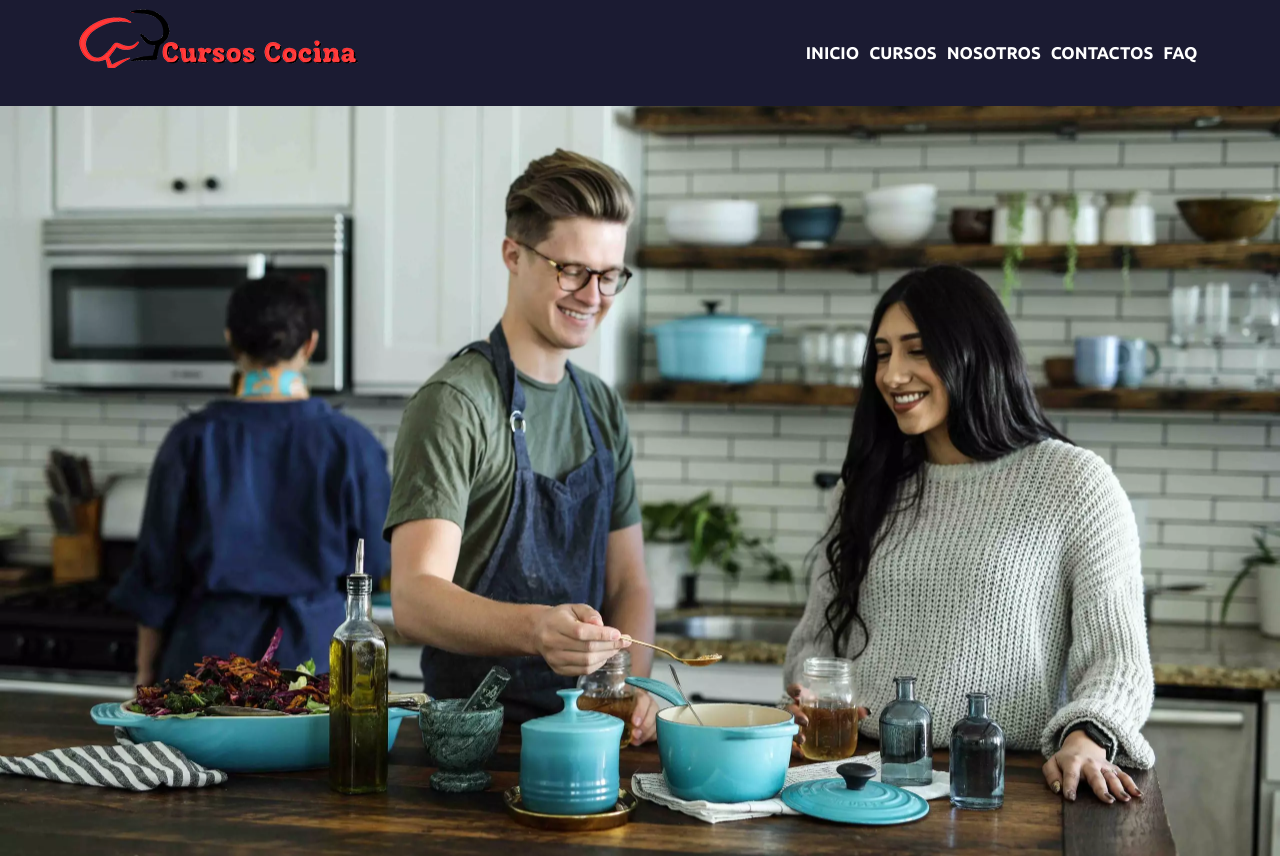
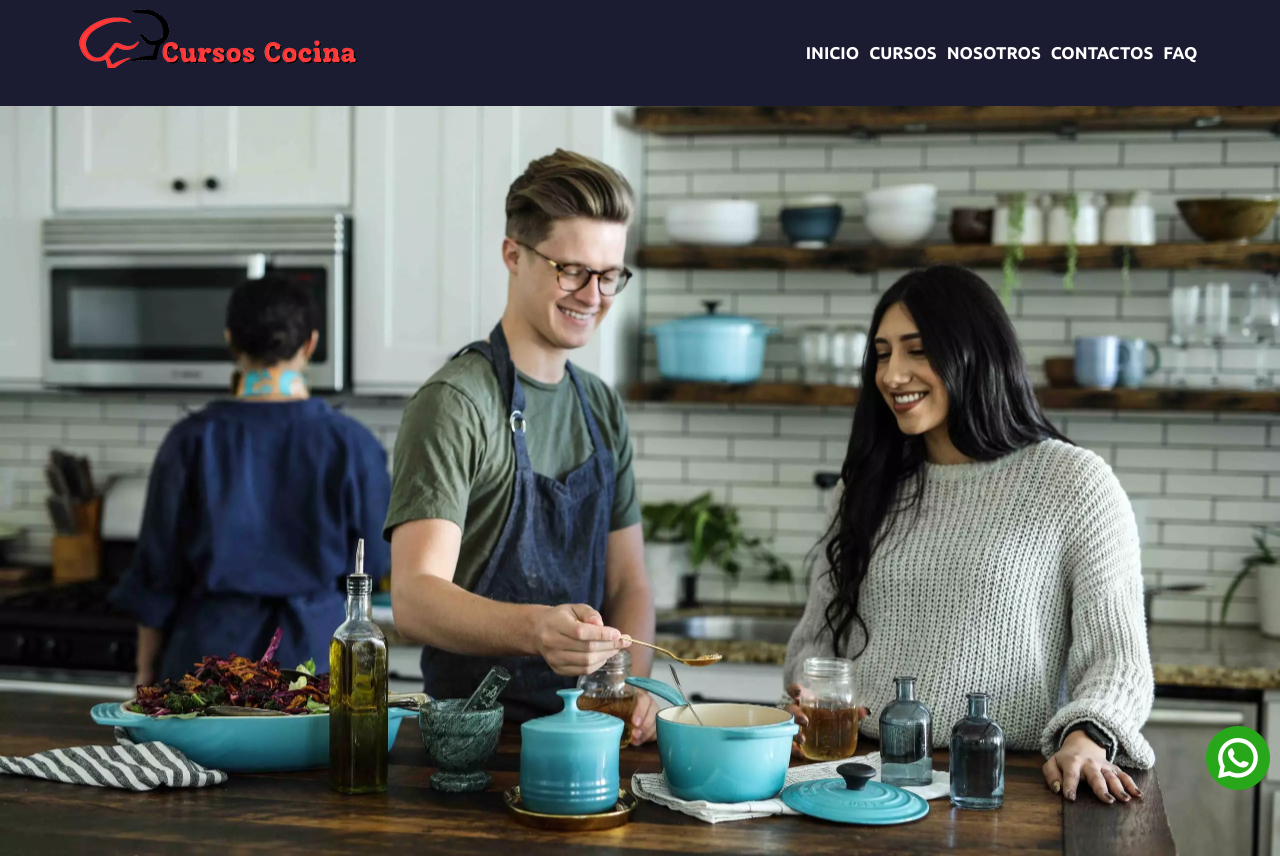
Before and after one commit to diiego710/Curso-Cocina, a plain HTML site: page pages/cursos.html in a window 1280 px wide. Shown: the top 856 px of the page. Drawn offline with nearby package versions, Linux system fonts and the light colour scheme; a web font is replaced by a local one.

Commit message:
Agregue logotipo de whatsapp para contactos

```diff
--- a/pages/cursos.html
+++ b/pages/cursos.html
@@ -177,6 +177,12 @@
         </div>
     </footer>
 
+    <div class="whatsapp">
+        <a href="https://web.whatsapp.com/" target="_blank">
+            <img src="../img/whatsapp.png" alt="Logo de whatsapp para contactarnos">
+        </a>
+    </div>
+
     <!-- BootsTrap JS -->
     <script src="https://cdn.jsdelivr.net/npm/bootstrap@5.3.0-alpha1/dist/js/bootstrap.bundle.min.js"
         integrity="sha384-w76AqPfDkMBDXo30jS1Sgez6pr3x5MlQ1ZAGC+nuZB+EYdgRZgiwxhTBTkF7CXvN"
--- a/style/scss/page/_home.scss
+++ b/style/scss/page/_home.scss
@@ -121,3 +121,10 @@
         color: v.$blanco;
     }
 }
+
+.whatsapp{
+    margin: 1rem;
+    right: 0;
+    bottom: 0;
+    position: fixed;
+}
```
Also changed, not shown: index.html (+6 -1 lines), pages/contactos.html (+6 -1 lines), pages/faq.html (+6 -1 lines), pages/quienes-somos.html (+6 -1 lines), img/whatsapp.png (added), style/css/style.css, 1 other file.
